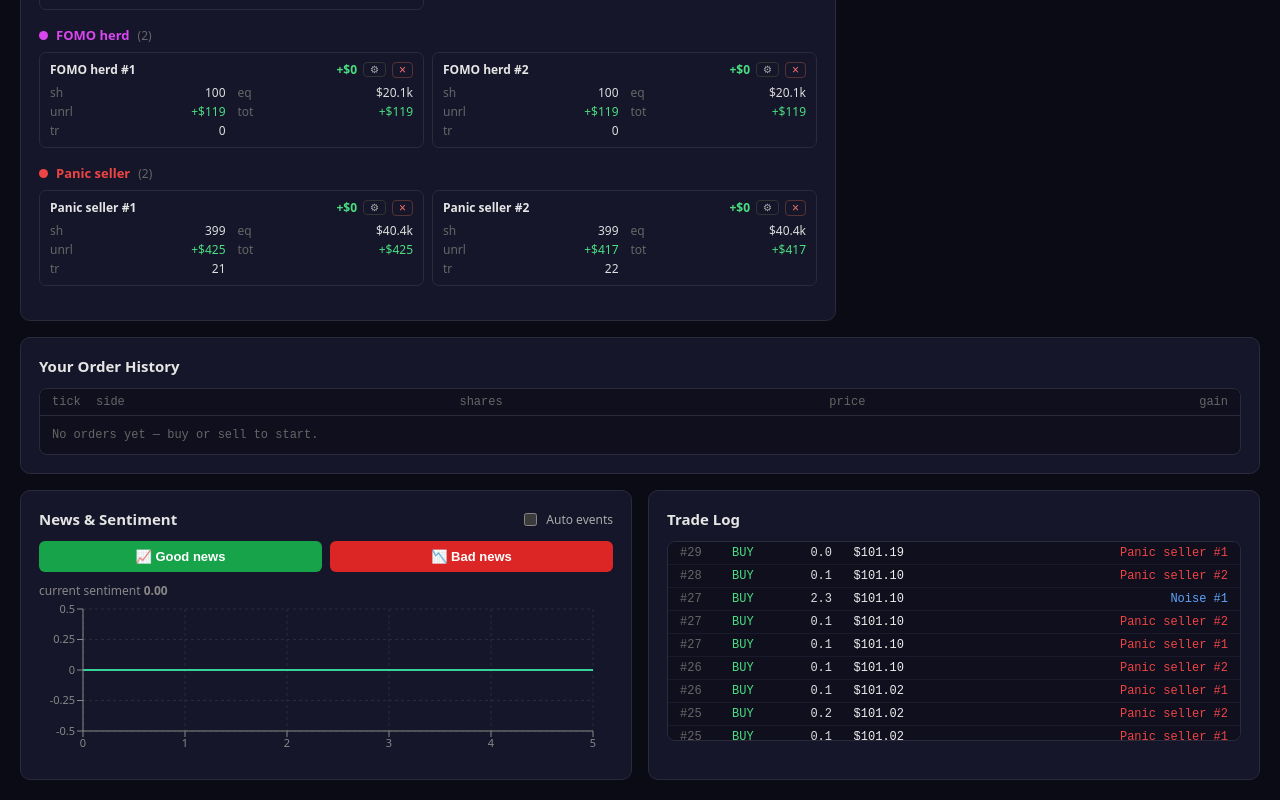
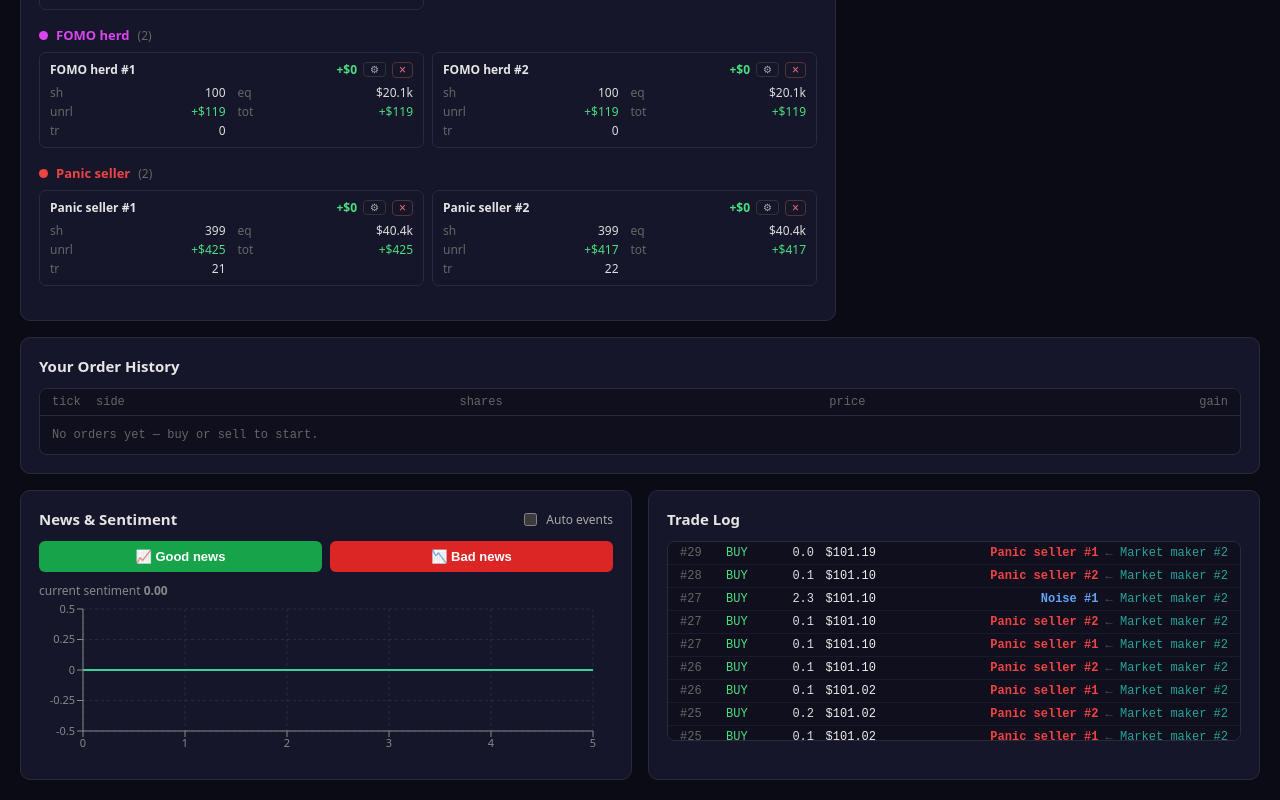
Before and after one commit to Larryun/trading-sim, a React (Vite) app: page / in a window 1280 px wide. Shown: the part 1643-2443 px from the top of the page. Built offline with nearby package versions, Linux system fonts and the light colour scheme.

Commit message:
Trade log: show colored agent names (aggressor ← counterparty), revealing makers

```diff
--- a/src/components/TradeLog.tsx
+++ b/src/components/TradeLog.tsx
@@ -36,26 +36,30 @@ export function TradeLog({ trades, agents }: Props) {
         {trades.length === 0 && <div style={{ padding: 12, color: '#666' }}>No trades yet…</div>}
         {trades.map((t) => {
           const isUser = t.buyerId === 'user' || t.sellerId === 'user';
-          // The aggressor is whoever crossed the spread on this trade's side.
-          const actor = resolve(t.side === 'buy' ? t.buyerId : t.sellerId);
+          // The aggressor crossed the spread; the counterparty was resting (usually a maker).
+          const aggressor = resolve(t.side === 'buy' ? t.buyerId : t.sellerId);
+          const counterparty = resolve(t.side === 'buy' ? t.sellerId : t.buyerId);
           return (
             <div
               key={t.id}
               style={{
                 display: 'flex',
                 alignItems: 'center',
-                gap: 8,
+                gap: 6,
                 padding: '4px 12px',
                 borderBottom: '1px solid #1a1a2a',
                 background: isUser ? '#1e1e3a' : 'transparent',
               }}
             >
-              <span style={{ color: '#666', width: 44 }}>#{t.tick}</span>
-              <span style={{ color: t.side === 'buy' ? '#4ade80' : '#f87171', width: 36 }}>{t.side.toUpperCase()}</span>
-              <span style={{ color: '#ddd', width: 56, textAlign: 'right' }}>{t.size.toFixed(1)}</span>
-              <span style={{ color: '#eee', width: 64, textAlign: 'right' }}>${t.price.toFixed(2)}</span>
-              <span style={{ color: actor.color, flex: 1, textAlign: 'right', whiteSpace: 'nowrap', overflow: 'hidden', textOverflow: 'ellipsis' }}>
-                {actor.label}
+              <span style={{ color: '#666', width: 40 }}>#{t.tick}</span>
+              <span style={{ color: t.side === 'buy' ? '#4ade80' : '#f87171', width: 34 }}>{t.side.toUpperCase()}</span>
+              <span style={{ color: '#ddd', width: 48, textAlign: 'right' }}>{t.size.toFixed(1)}</span>
+              <span style={{ color: '#eee', width: 56, textAlign: 'right' }}>${t.price.toFixed(2)}</span>
+              {/* aggressor (bold) took liquidity from the counterparty (dim maker) */}
+              <span style={{ flex: 1, textAlign: 'right', whiteSpace: 'nowrap', overflow: 'hidden', textOverflow: 'ellipsis' }}>
+                <span style={{ color: aggressor.color, fontWeight: 600 }}>{aggressor.label}</span>
+                <span style={{ color: '#555' }}> ← </span>
+                <span style={{ color: counterparty.color, opacity: 0.75 }}>{counterparty.label}</span>
               </span>
             </div>
           );
```
